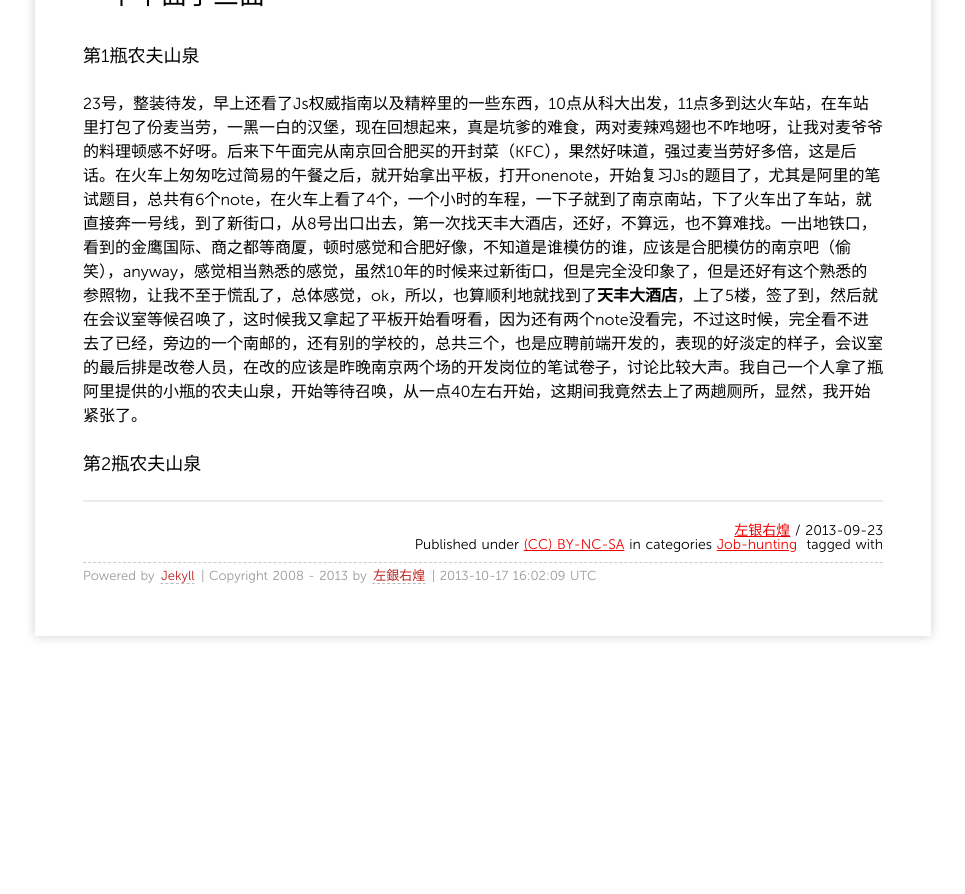
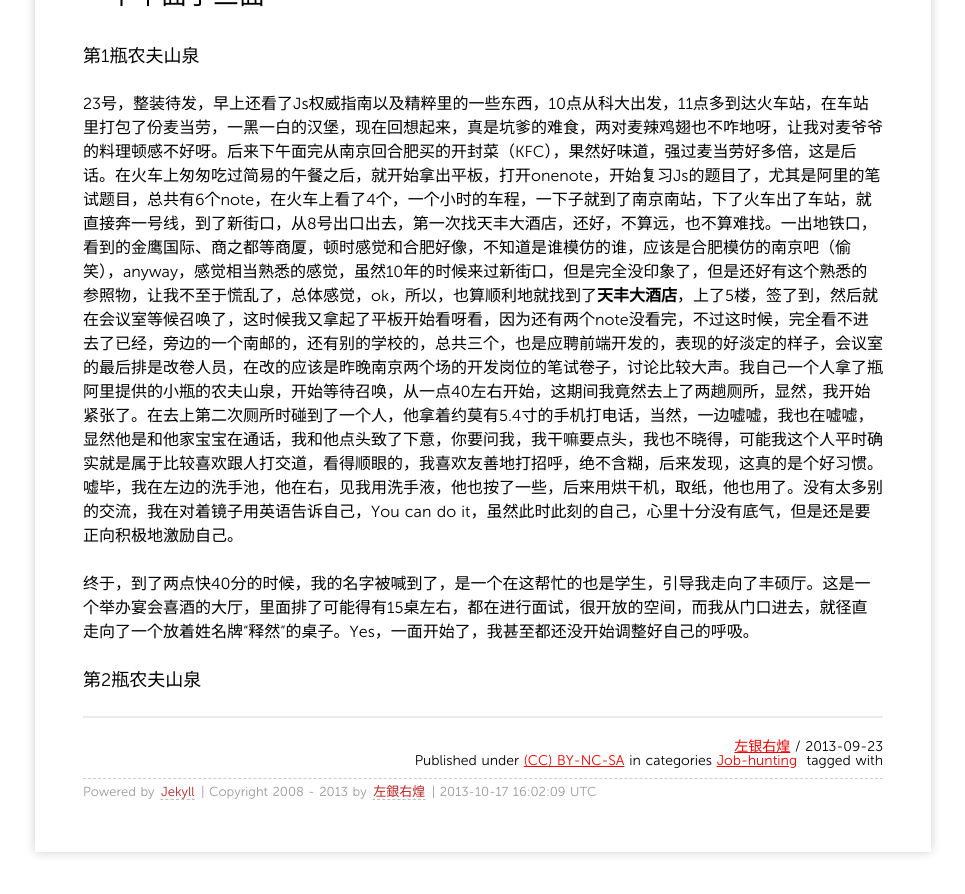
Before and after one commit to grahamle/grahamle.github.com, a Jekyll site: the page built from _posts/2013/2013-09-23-写在阿里面试归来之际.md, in a window 1280 px wide and 900 px high, scrolled down 4365 px. Shown: the top 894 px of the window, without its empty margins (157-1122 px from the left). Built offline with Jekyll 4.4.1, drawn with Linux system fonts in a browser that asks for light colours; Markdown is read by kramdown in place of the engine named in the settings; comment, search, counter and statistics services are not loaded; before the commit the page ends 5049 px from its top, so only the background shows below that.

Commit message:
阿里面经之wc偶遇

```diff
--- a/_posts/2013/2013-09-23-写在阿里面试归来之际.md
+++ b/_posts/2013/2013-09-23-写在阿里面试归来之际.md
@@ -83,7 +83,9 @@ categories:
 
 ## 一下午面了三面
 ### 第1瓶农夫山泉
-23号，整装待发，早上还看了Js权威指南以及精粹里的一些东西，10点从科大出发，11点多到达火车站，在车站里打包了份麦当劳，一黑一白的汉堡，现在回想起来，真是坑爹的难食，两对麦辣鸡翅也不咋地呀，让我对麦爷爷的料理顿感不好呀。后来下午面完从南京回合肥买的开封菜（KFC），果然好味道，强过麦当劳好多倍，这是后话。在火车上匆匆吃过简易的午餐之后，就开始拿出平板，打开onenote，开始复习Js的题目了，尤其是阿里的笔试题目，总共有6个note，在火车上看了4个，一个小时的车程，一下子就到了南京南站，下了火车出了车站，就直接奔一号线，到了新街口，从8号出口出去，第一次找天丰大酒店，还好，不算远，也不算难找。一出地铁口，看到的金鹰国际、商之都等商厦，顿时感觉和合肥好像，不知道是谁模仿的谁，应该是合肥模仿的南京吧（偷笑），anyway，感觉相当熟悉的感觉，虽然10年的时候来过新街口，但是完全没印象了，但是还好有这个熟悉的参照物，让我不至于慌乱了，总体感觉，ok，所以，也算顺利地就找到了**天丰大酒店**，上了5楼，签了到，然后就在会议室等候召唤了，这时候我又拿起了平板开始看呀看，因为还有两个note没看完，不过这时候，完全看不进去了已经，旁边的一个南邮的，还有别的学校的，总共三个，也是应聘前端开发的，表现的好淡定的样子，会议室的最后排是改卷人员，在改的应该是昨晚南京两个场的开发岗位的笔试卷子，讨论比较大声。我自己一个人拿了瓶阿里提供的小瓶的农夫山泉，开始等待召唤，从一点40左右开始，这期间我竟然去上了两趟厕所，显然，我开始紧张了。
+23号，整装待发，早上还看了Js权威指南以及精粹里的一些东西，10点从科大出发，11点多到达火车站，在车站里打包了份麦当劳，一黑一白的汉堡，现在回想起来，真是坑爹的难食，两对麦辣鸡翅也不咋地呀，让我对麦爷爷的料理顿感不好呀。后来下午面完从南京回合肥买的开封菜（KFC），果然好味道，强过麦当劳好多倍，这是后话。在火车上匆匆吃过简易的午餐之后，就开始拿出平板，打开onenote，开始复习Js的题目了，尤其是阿里的笔试题目，总共有6个note，在火车上看了4个，一个小时的车程，一下子就到了南京南站，下了火车出了车站，就直接奔一号线，到了新街口，从8号出口出去，第一次找天丰大酒店，还好，不算远，也不算难找。一出地铁口，看到的金鹰国际、商之都等商厦，顿时感觉和合肥好像，不知道是谁模仿的谁，应该是合肥模仿的南京吧（偷笑），anyway，感觉相当熟悉的感觉，虽然10年的时候来过新街口，但是完全没印象了，但是还好有这个熟悉的参照物，让我不至于慌乱了，总体感觉，ok，所以，也算顺利地就找到了**天丰大酒店**，上了5楼，签了到，然后就在会议室等候召唤了，这时候我又拿起了平板开始看呀看，因为还有两个note没看完，不过这时候，完全看不进去了已经，旁边的一个南邮的，还有别的学校的，总共三个，也是应聘前端开发的，表现的好淡定的样子，会议室的最后排是改卷人员，在改的应该是昨晚南京两个场的开发岗位的笔试卷子，讨论比较大声。我自己一个人拿了瓶阿里提供的小瓶的农夫山泉，开始等待召唤，从一点40左右开始，这期间我竟然去上了两趟厕所，显然，我开始紧张了。在去上第二次厕所时碰到了一个人，他拿着约莫有5.4寸的手机打电话，当然，一边嘘嘘，我也在嘘嘘，显然他是和他家宝宝在通话，我和他点头致了下意，你要问我，我干嘛要点头，我也不晓得，可能我这个人平时确实就是属于比较喜欢跟人打交道，看得顺眼的，我喜欢友善地打招呼，绝不含糊，后来发现，这真的是个好习惯。嘘毕，我在左边的洗手池，他在右，见我用洗手液，他也按了一些，后来用烘干机，取纸，他也用了。没有太多别的交流，我在对着镜子用英语告诉自己，You can do it，虽然此时此刻的自己，心里十分没有底气，但是还是要正向积极地激励自己。
+
+终于，到了两点快40分的时候，我的名字被喊到了，是一个在这帮忙的也是学生，引导我走向了丰硕厅。这是一个举办宴会喜酒的大厅，里面排了可能得有15桌左右，都在进行面试，很开放的空间，而我从门口进去，就径直走向了一个放着姓名牌“释然”的桌子。Yes，一面开始了，我甚至都还没开始调整好自己的呼吸。
 
 ### 第2瓶农夫山泉
 
```
